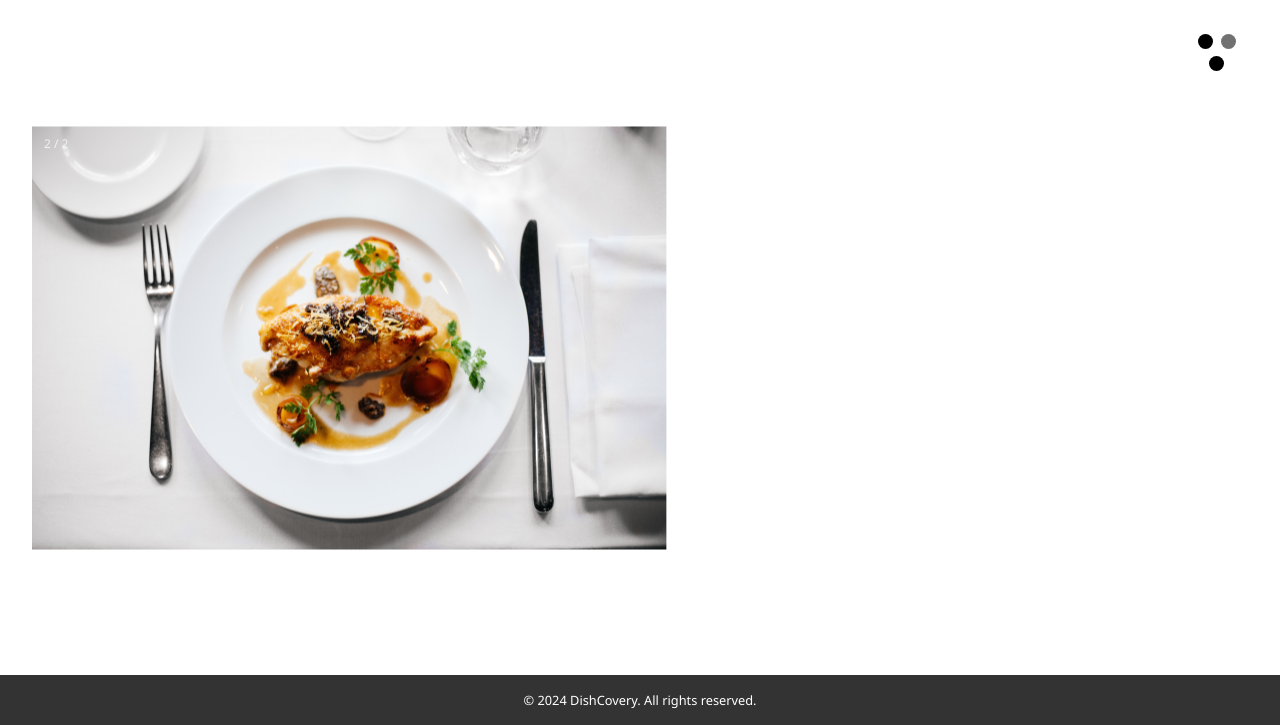
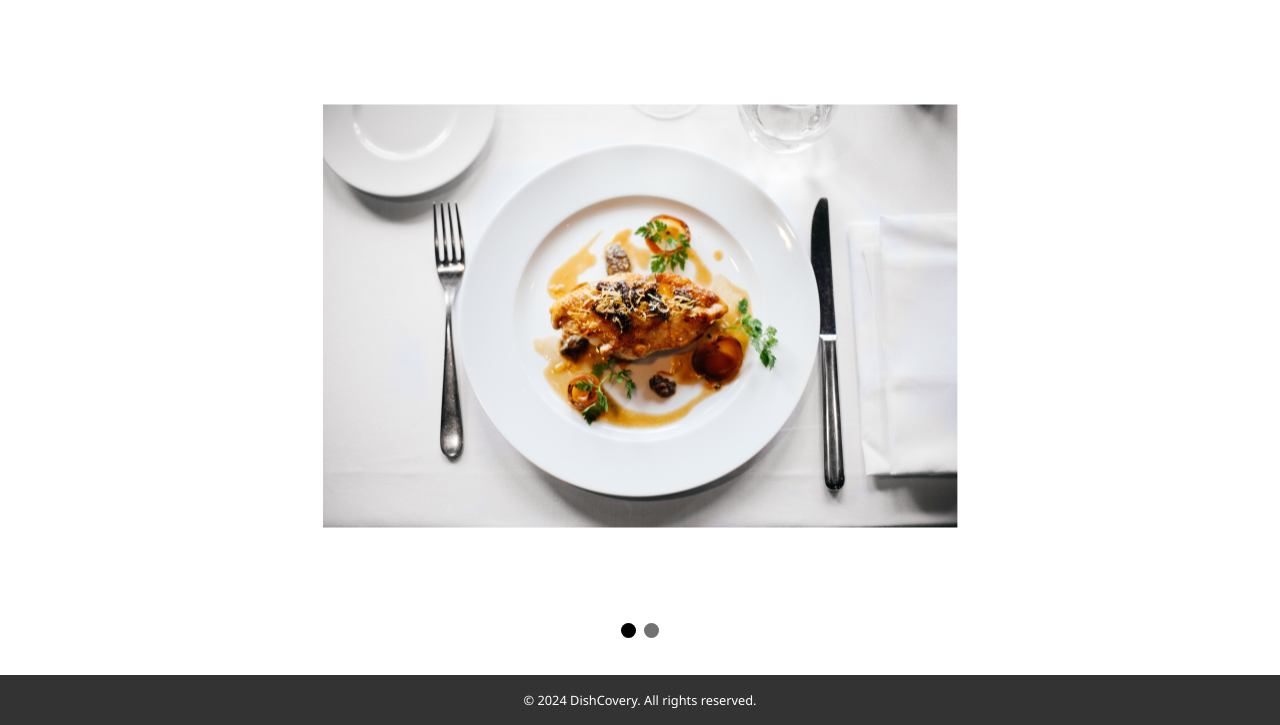
Before and after one commit to sbail01/fruit-app, a Django app: page / in a window 1280 px wide. Shown: the part 75-800 px from the top of the page. Run offline with Django 5.2, Linux system fonts and the light colour scheme.

Commit message:
home page fix

```diff
--- a/fruit_recipes_project/recipe_recommender/templates/home.html
+++ b/fruit_recipes_project/recipe_recommender/templates/home.html
@@ -1,7 +1,7 @@
 {% extends "base.html" %} {% load static %} {% block content %}
 <section
   class="featured-recipes"
-  style="display: flex; width: 100%; height: 100%"
+  style="display: flex; width: 100%; height: 100%; flex-direction: column"
 >
   <!-- Slideshow container -->
   <div
@@ -25,7 +25,7 @@
       </div>
     </div>
 
-    <div class="mySlides fade">
+    <div class="mySlides fade" style="display: flex">
       <img src="{% static 'assets/recipe12.png' %}" alt="Caption Text" />
       <div
         class="numbertext"
@@ -41,7 +41,6 @@
   <div style="text-align: center">
     <span class="dot" onclick="currentSlide(1)"></span>
     <span class="dot" onclick="currentSlide(2)"></span>
-    <span class="dot" onclick="currentSlide(3)"></span>
   </div>
 </section>
 <script>
@@ -70,7 +69,7 @@
     for (i = 0; i < dots.length; i++) {
       dots[i].className = dots[i].className.replace(" active", "");
     }
-    slides[slideIndex - 1].style.display = "block";
+    slides[slideIndex - 1].style.display = "flex";
     dots[slideIndex - 1].className += " active";
     setTimeout(showSlides, 2000); // Change image every 2 seconds
   }
```
